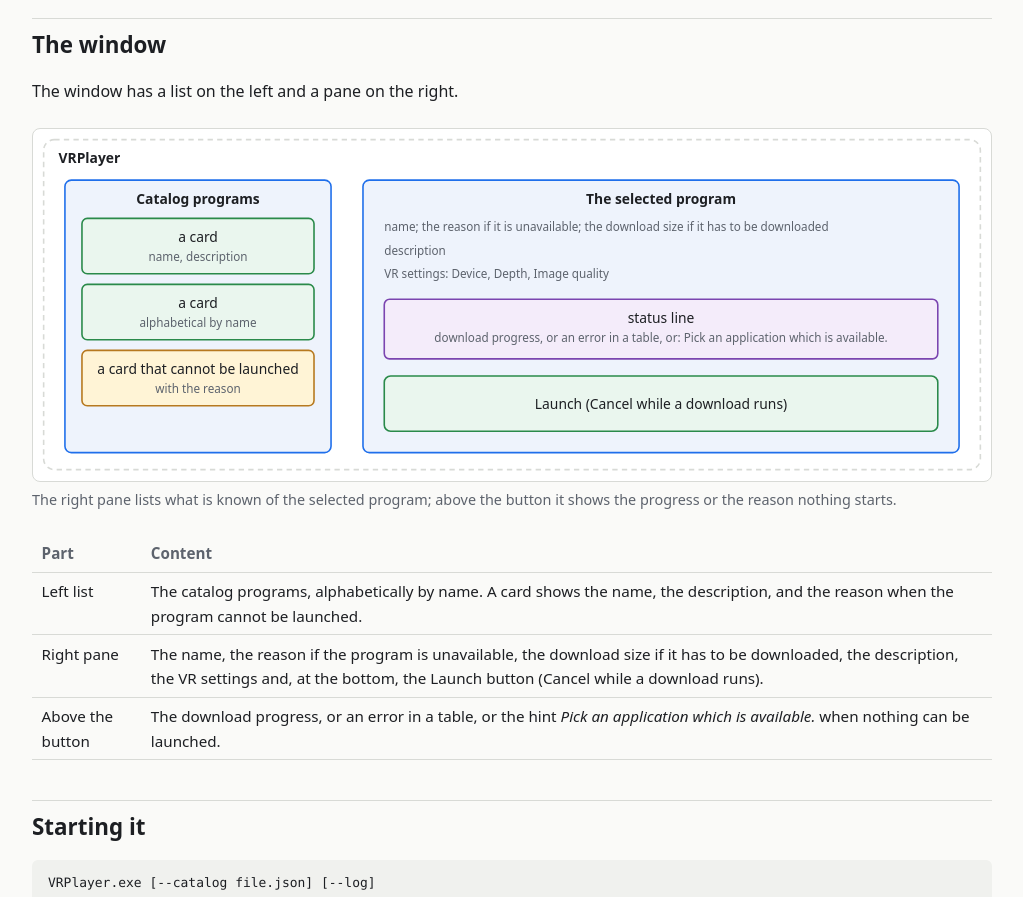
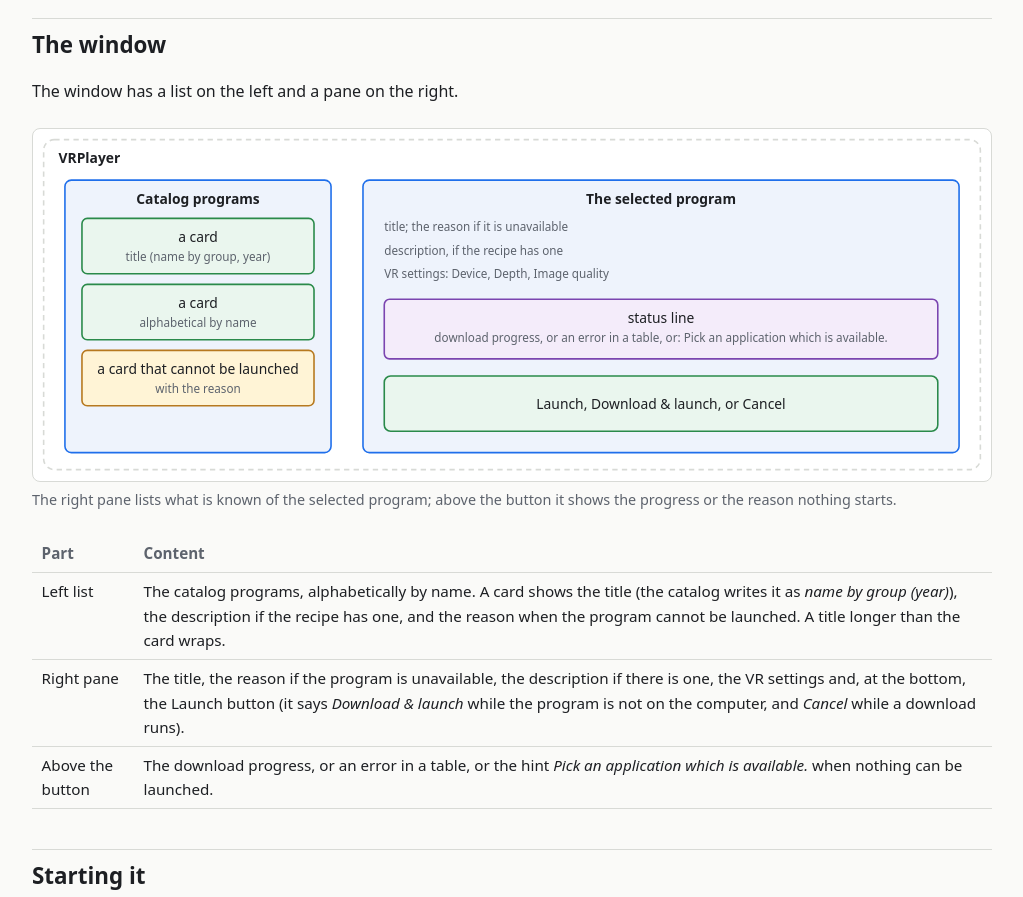
Before and after one commit to kbiElude/DeepScene, a plain HTML site: page docs/vr-player.html in a window 1280 px wide. Shown: the part 520-1417 px from the top of the page, without its empty margins (128-1151 px from the left). Drawn offline with Linux system fonts and the light colour scheme.

Commit message:
Docs: fix stale wording about the VR player, image quality and the launcher
Updates the VR player button and titles, the image quality shown in the preview, the launcher's checkbox option, and removes leftover wording about the old feeder.

```diff
--- a/docs/vr-player.html
+++ b/docs/vr-player.html
@@ -46,22 +46,22 @@
   <defs><marker id="arrowhead" viewBox="0 0 10 10" refX="9" refY="5" markerWidth="7" markerHeight="7" orient="auto"><path d="M0 0L10 5L0 10z"/></marker></defs>
   <rect class="group" x="10" y="10" width="880" height="310" rx="10"/><text class="title" x="24" y="32">VRPlayer</text>
   <rect class="box" x="30" y="48" width="250" height="256" rx="6"/><text class="title" x="155" y="70" text-anchor="middle">Catalog programs</text>
-  <rect class="box2" x="46" y="84" width="218" height="52" rx="5"/><text x="155" y="106" text-anchor="middle">a card</text><text class="small" x="155" y="124" text-anchor="middle">name, description</text>
+  <rect class="box2" x="46" y="84" width="218" height="52" rx="5"/><text x="155" y="106" text-anchor="middle">a card</text><text class="small" x="155" y="124" text-anchor="middle">title (name by group, year)</text>
   <rect class="box2" x="46" y="146" width="218" height="52" rx="5"/><text x="155" y="168" text-anchor="middle">a card</text><text class="small" x="155" y="186" text-anchor="middle">alphabetical by name</text>
   <rect class="box3" x="46" y="208" width="218" height="52" rx="5"/><text x="155" y="230" text-anchor="middle">a card that cannot be launched</text><text class="small" x="155" y="248" text-anchor="middle">with the reason</text>
   <rect class="box" x="310" y="48" width="560" height="256" rx="6"/><text class="title" x="590" y="70" text-anchor="middle">The selected program</text>
-  <text class="small" x="330" y="96">name; the reason if it is unavailable; the download size if it has to be downloaded</text>
-  <text class="small" x="330" y="118">description</text>
+  <text class="small" x="330" y="96">title; the reason if it is unavailable</text>
+  <text class="small" x="330" y="118">description, if the recipe has one</text>
   <text class="small" x="330" y="140">VR settings: Device, Depth, Image quality</text>
   <rect class="box4" x="330" y="160" width="520" height="56" rx="5"/><text x="590" y="182" text-anchor="middle">status line</text><text class="small" x="590" y="200" text-anchor="middle">download progress, or an error in a table, or: Pick an application which is available.</text>
-  <rect class="box2" x="330" y="232" width="520" height="52" rx="6"/><text x="590" y="263" text-anchor="middle">Launch (Cancel while a download runs)</text>
+  <rect class="box2" x="330" y="232" width="520" height="52" rx="6"/><text x="590" y="263" text-anchor="middle">Launch, Download &amp; launch, or Cancel</text>
 </svg>
 <figcaption>The right pane lists what is known of the selected program; above the button it shows the progress or the reason nothing starts.</figcaption>
 </figure>
 <table>
 <tr><th>Part</th><th>Content</th></tr>
-<tr><td>Left list</td><td>The catalog programs, alphabetically by name. A card shows the name, the description, and the reason when the program cannot be launched.</td></tr>
-<tr><td>Right pane</td><td>The name, the reason if the program is unavailable, the download size if it has to be downloaded, the description, the VR settings and, at the bottom, the Launch button (Cancel while a download runs).</td></tr>
+<tr><td>Left list</td><td>The catalog programs, alphabetically by name. A card shows the title (the catalog writes it as <em>name by group (year)</em>), the description if the recipe has one, and the reason when the program cannot be launched. A title longer than the card wraps.</td></tr>
+<tr><td>Right pane</td><td>The title, the reason if the program is unavailable, the description if there is one, the VR settings and, at the bottom, the Launch button (it says <em>Download &amp; launch</em> while the program is not on the computer, and <em>Cancel</em> while a download runs).</td></tr>
 <tr><td>Above the button</td><td>The download progress, or an error in a table, or the hint <em>Pick an application which is available.</em> when nothing can be launched.</td></tr>
 </table>
 
@@ -76,7 +76,7 @@
 </table>
 
 <h2 id="download">The first launch</h2>
-<p>The right pane says of a program that is not on the computer that it is downloaded the first time it is launched, with the size. Launch starts the download and the program then starts by itself. The next launches start it at once.</p>
+<p>The button of a program that is not on the computer says <em>Download &amp; launch</em>. It starts the download, and the program then starts by itself. The next launches say <em>Launch</em> and start it at once.</p>
 <figure>
 <svg viewBox="0 0 900 200" role="img" aria-label="Steps of the first launch of a program that is not installed">
   <defs><marker id="arrowhead" viewBox="0 0 10 10" refX="9" refY="5" markerWidth="7" markerHeight="7" orient="auto"><path d="M0 0L10 5L0 10z"/></marker></defs>
```
Also changed, not shown: docs/adding-an-app.html (+1 -1 lines), docs/components.html (+1 -1 lines), docs/live-conversion.html (+1 -1 lines), docs/recipes.html (+1 -1 lines).
